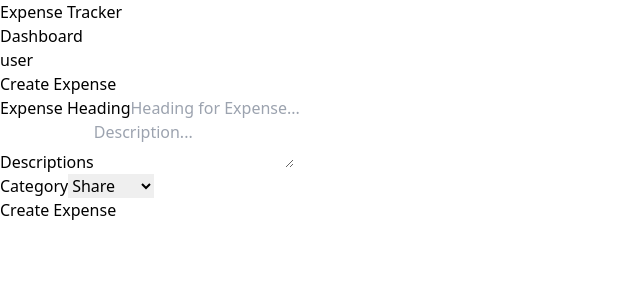
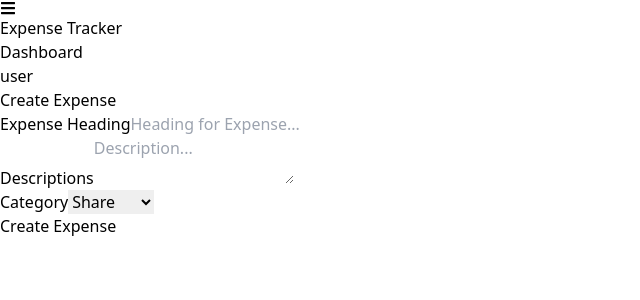
Before and after one commit to Vineetchelani1304/ExpenseTracker, a React (Vite) app in the folder Client/: page /createExpense in a window 1280 px wide. Shown: the top 300 px of the page, without its empty margins (0-640 px from the left). Built offline with nearby package versions, Linux system fonts and the light colour scheme.

Commit message:
add burger icon

```diff
--- a/Client/src/components/SideBar.jsx
+++ b/Client/src/components/SideBar.jsx
@@ -1,27 +1,38 @@
 import React, { useState } from 'react';
 import { useNavigate } from 'react-router-dom';
+import { FaBars } from 'react-icons/fa'; // Ensure you have react-icons installed
 
 const SideBar = () => {
     const navigate = useNavigate();
-    const [dropdownOpen, setDropdownOpen] = useState(false);
-    const token = localStorage.getItem('token')
+    const [burger, setBurger] = useState(false);
+    const token = localStorage.getItem('token');
 
-    const toggleDropdown = () => {
-        setDropdownOpen(!dropdownOpen);
+    const toggleBurger = () => {
+        setBurger(!burger);
     };
 
     return (
-        <div className="flex flex-col text-center justify-center items-center">
-            <div className="text-4xl font-bold text-blue-600 p-2">Expense Tracker</div>
-            <div className="flex flex-col  mt-[10%] gap-4">
+        <div className="relative flex">
+            {/* Burger icon for small screens */}
+            <div className="lg:hidden m-1">
+                <FaBars className="text-3xl cursor-pointer" onClick={toggleBurger} />
+            </div>
 
-                <div
-                    className="hover:bg-blue-200 border-slate-400 border-[1px] p-2 px-3 text-center text-slate-800 rounded-lg cursor-pointer"
-                    onClick={() => token ? navigate('/userExpenses') : navigate('/login')}
-                >
-                    Dashboard
+            {/* Sidebar */}
+            <div className={`fixed lg:relative z-10 top-0 left-0 h-full w-64 bg-white shadow-lg p-4 transition-transform duration-300 ${burger ? 'translate-x-0' : '-translate-x-full'} lg:translate-x-0`}>
+                <div className="text-4xl font-bold text-blue-600 p-2">Expense Tracker</div>
+                <div className="flex flex-col mt-10 gap-4">
+                    <div
+                        className="hover:bg-blue-200 border-slate-400 border-[1px] p-2 px-3 text-center text-slate-800 rounded-lg cursor-pointer"
+                        onClick={() => token ? navigate('/userExpenses') : navigate('/login')}
+                    >
+                        Dashboard
+                    </div>
                 </div>
             </div>
+
+            {/* Content Overlay */}
+            {burger && <div className="fixed inset-0 bg-black opacity-50 lg:hidden" onClick={toggleBurger}></div>}
         </div>
     );
 };
```
